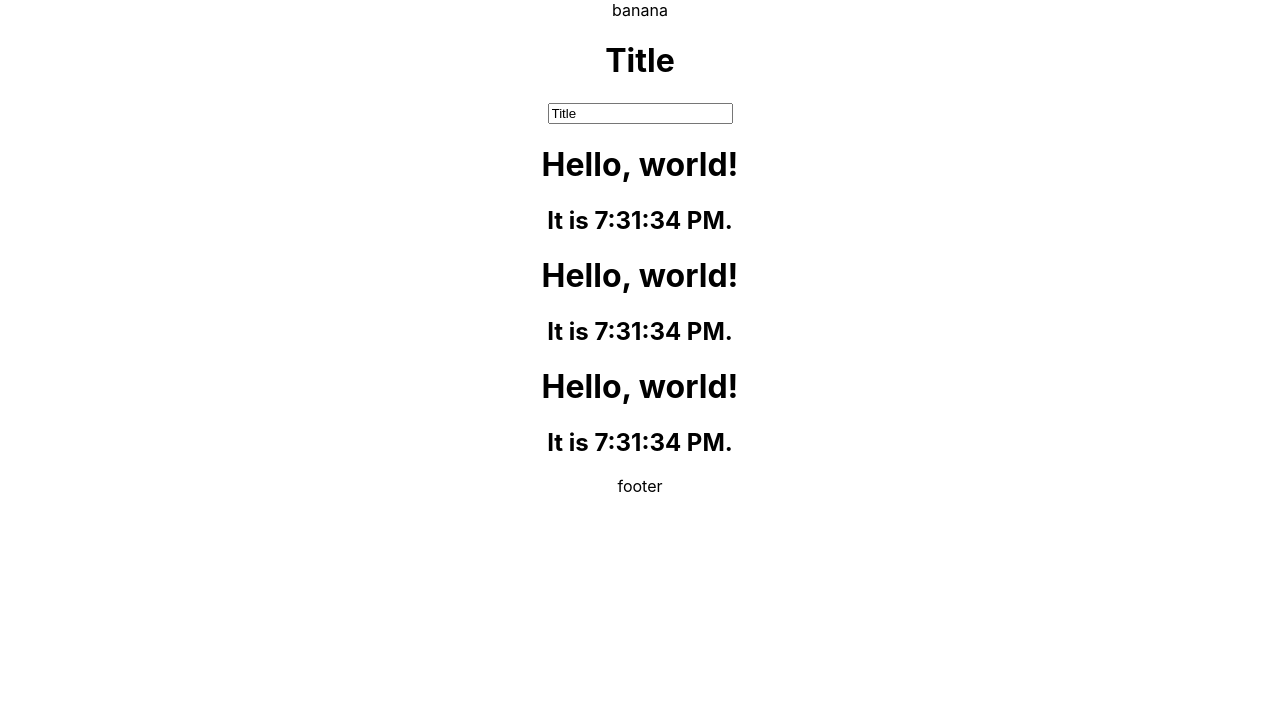
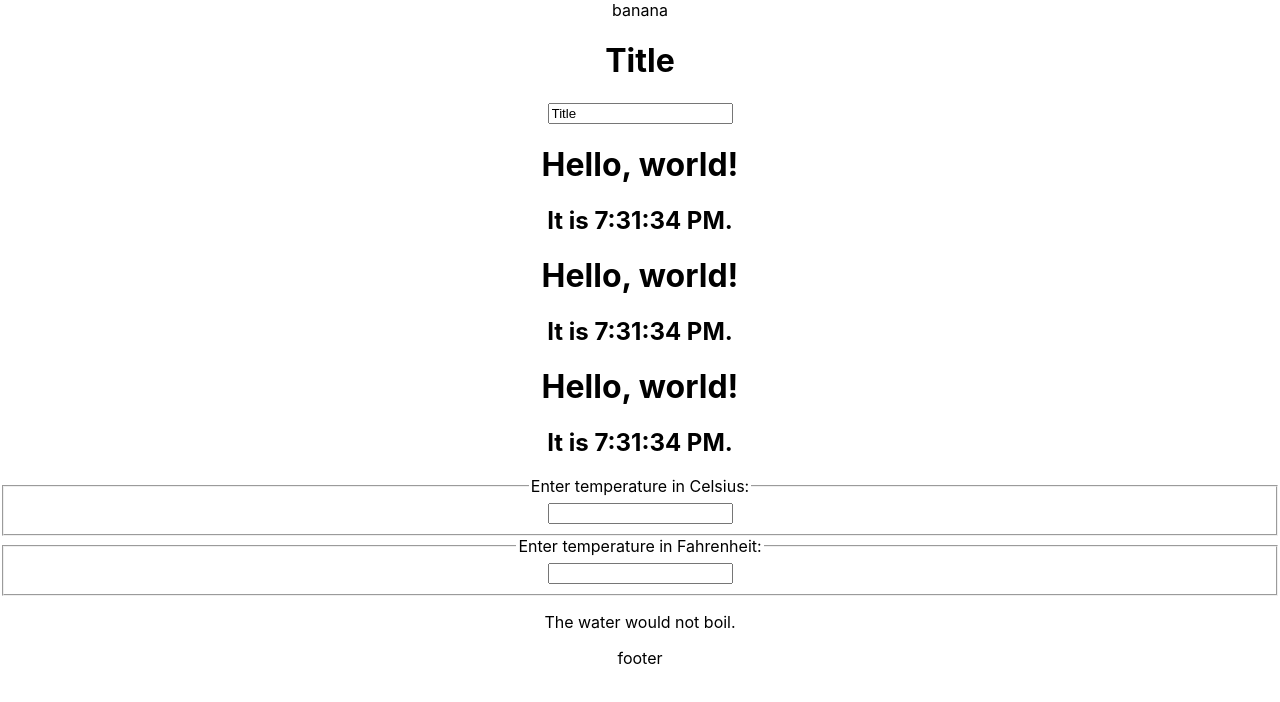
Before and after one commit to shigasy/react-study, a React (Create React App) app: page / in a window 1280 px wide. Shown: the top 702 px of the page. Built offline with nearby package versions, Linux system fonts and the light colour scheme.

Commit message:
add calculator

```diff
--- a/src/components/App.js
+++ b/src/components/App.js
@@ -3,6 +3,7 @@
 import Header from "./Header"
 import Footer from "./Footer"
 import Clock from "./Clock"
+import Calculator from "./calculator/Calculator"
 
 function App() {
   const [name, setName] = useState("Shigasy")
@@ -18,6 +19,7 @@
       <Clock/>
       <Clock/>
       <Clock/>
+      <Calculator />
       <Footer/>
     </div>
   );
--- /dev/null
+++ b/src/components/calculator/BoilingVerdict.jsx
@@ -0,0 +1,8 @@
+import React from 'react'
+
+export default function BoilingVerdict(props) {
+    if (props.celsius >= 100) {
+        return <p>The water would boil.</p>;
+    }
+    return <p>The water would not boil.</p>;
+}
--- /dev/null
+++ b/src/components/calculator/Calculator.js
@@ -0,0 +1,60 @@
+import React from 'react'
+import TemperatureInput from './TemperatureInput'
+import BoilingVerdict from './BoilingVerdict'
+
+function toCelsius(fahrenheit) {
+    return (fahrenheit - 32) * 5 / 9;
+}
+
+function toFahrenheit(celsius) {
+    return (celsius * 9 / 5) + 32;
+}
+
+function tryConvert(temperature, convert) {
+    const input = parseFloat(temperature);
+    if (Number.isNaN(input)) {
+        return '';
+    }
+    const output = convert(input);
+    const rounded = Math.round(output * 1000) / 1000;
+    return rounded.toString();
+}
+
+export default class Calculator extends React.Component {
+    constructor(props) {
+        super(props);
+        this.handleCelsiusChange = this.handleCelsiusChange.bind(this);
+        this.handleFahrenheitChange = this.handleFahrenheitChange.bind(this);
+        this.state = {temperature: '', scale: 'c'};
+    }
+
+    handleCelsiusChange(temperature) {
+        this.setState({scale: 'c', temperature});
+    }
+
+    handleFahrenheitChange(temperature) {
+        this.setState({scale: 'f', temperature});
+    }
+
+    render() {
+        const scale = this.state.scale;
+        const temperature = this.state.temperature;
+        const celsius = scale === 'f' ? tryConvert(temperature, toCelsius) : temperature;
+        const fahrenheit = scale === 'c' ? tryConvert(temperature, toFahrenheit) : temperature;
+
+        return (
+            <div>
+                <TemperatureInput
+                    scale="c"
+                    temperature={celsius}
+                    onTemperatureChange={this.handleCelsiusChange} />
+                <TemperatureInput
+                    scale="f"
+                    temperature={fahrenheit}
+                    onTemperatureChange={this.handleFahrenheitChange} />
+                <BoilingVerdict
+                    celsius={parseFloat(celsius)} />
+            </div>
+        );
+    }
+}
--- /dev/null
+++ b/src/components/calculator/TemperatureInput.js
@@ -0,0 +1,29 @@
+import React from 'react'
+
+const scaleNames = {
+    c: 'Celsius',
+    f: 'Fahrenheit'
+};
+
+export default class TemperatureInput extends React.Component {
+    constructor(props) {
+        super(props);
+        this.handleChange = this.handleChange.bind(this);
+    }
+
+    handleChange(e) {
+        this.props.onTemperatureChange(e.target.value);
+    }
+
+    render() {
+        const temperature = this.props.temperature;
+        const scale = this.props.scale;
+        return (
+            <fieldset>
+                <legend>Enter temperature in {scaleNames[scale]}:</legend>
+                <input value={temperature}
+                       onChange={this.handleChange} />
+            </fieldset>
+        );
+    }
+}
```
